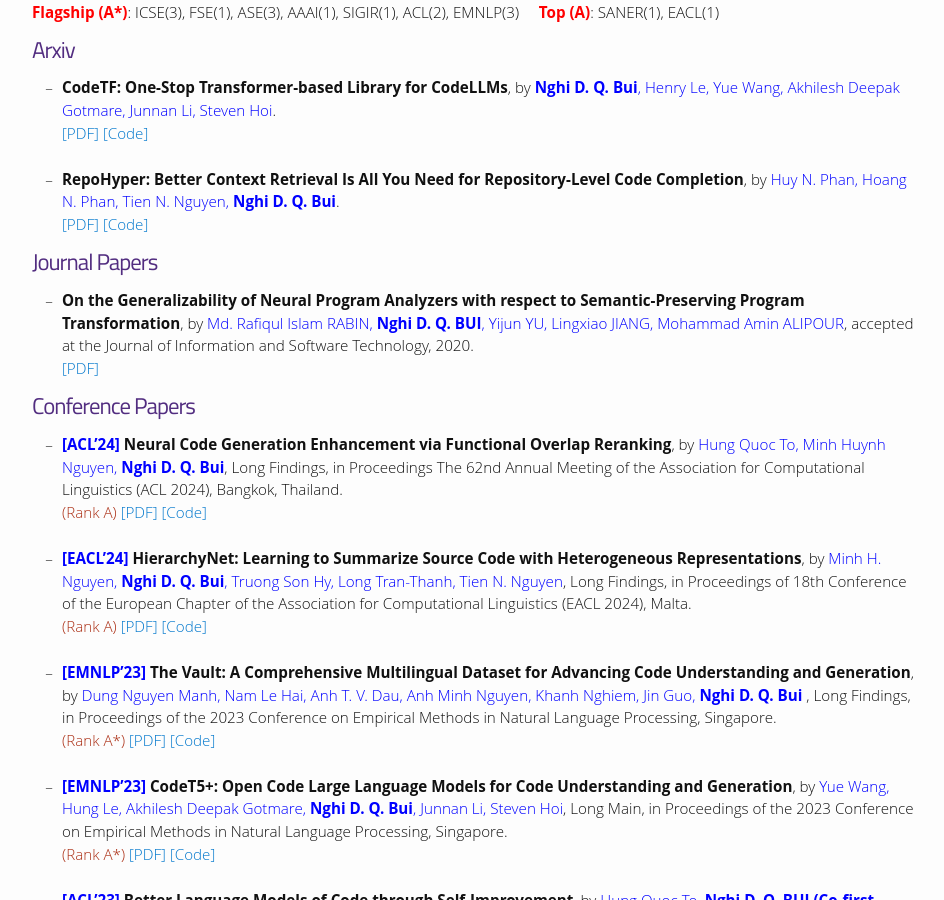
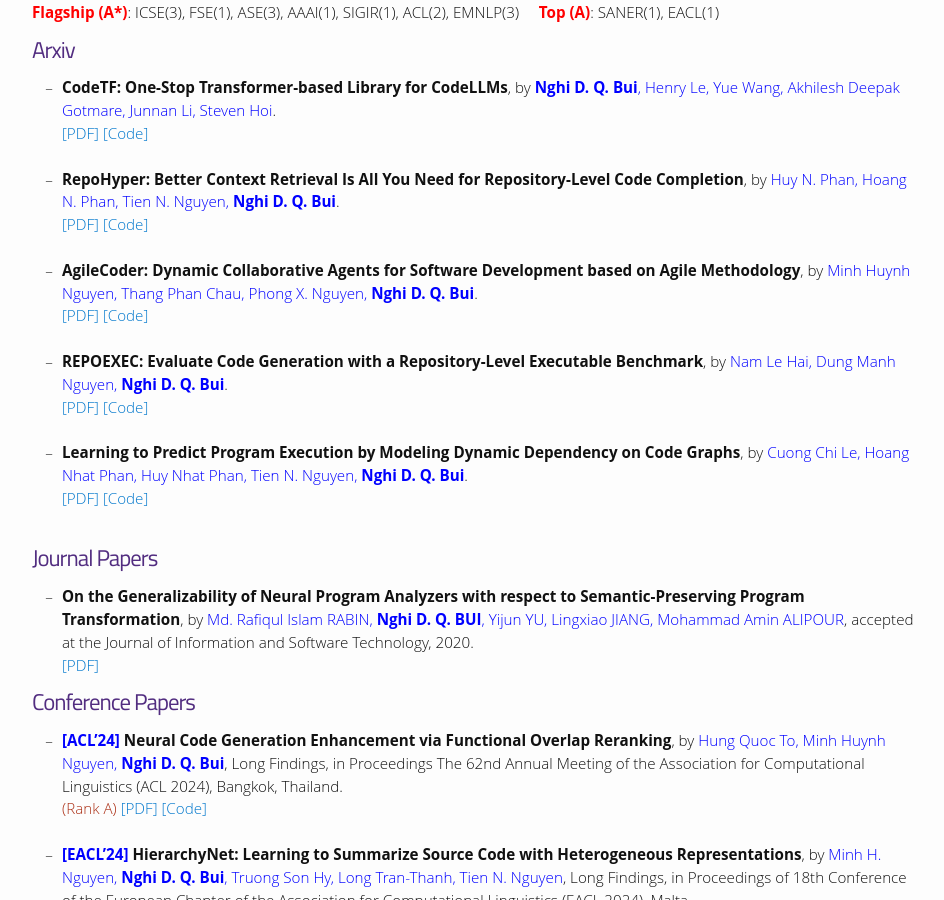
Before and after one commit to bdqnghi/bdqnghi.github.io, a Jekyll site: the page built from publications/publications.md, in a window 1280 px wide and 900 px high, scrolled down 309 px. Shown: the whole window, without its empty margins (163-1107 px from the left). Built offline with Jekyll 4.4.1, drawn with Linux system fonts in a browser that asks for light colours; nearby versions of some CDN libraries; some web fonts are replaced.

Commit message:
Update publications.md

```diff
--- a/publications/publications.md
+++ b/publications/publications.md
@@ -21,6 +21,22 @@
 - **RepoHyper: Better Context Retrieval Is All You Need for Repository-Level Code Completion**, by <span style="color:blue">Huy N. Phan, Hoang N. Phan, Tien N. Nguyen, **Nghi D. Q. Bui**</span>.
 <br>
 <a href="https://arxiv.org/abs/2403.06095" target="_blank"> [PDF]</a> <a href="https://github.com/FSoft-AI4Code/RepoHyper" target="_blank"> [Code]</a>
+<br>
+<br>
+- **AgileCoder: Dynamic Collaborative Agents for Software Development based on Agile Methodology**, by <span style="color:blue">Minh Huynh Nguyen, Thang Phan Chau, Phong X. Nguyen, **Nghi D. Q. Bui**</span>.
+<br>
+<a href="https://arxiv.org/abs/2406.11912" target="_blank"> [PDF]</a> <a href="https://github.com/FSoft-AI4Code/AgileCoder" target="_blank"> [Code]</a>
+<br>
+<br>
+- **REPOEXEC: Evaluate Code Generation with a Repository-Level Executable Benchmark**, by <span style="color:blue">Nam Le Hai, Dung Manh Nguyen, **Nghi D. Q. Bui**</span>.
+<br>
+<a href="https://arxiv.org/abs/2406.11927" target="_blank"> [PDF]</a> <a href="https://github.com/FSoft-AI4Code/RepoExec" target="_blank"> [Code]</a>
+<br>
+<br>
+- **Learning to Predict Program Execution by Modeling Dynamic Dependency on Code Graphs**, by <span style="color:blue">Cuong Chi Le, Hoang Nhat Phan, Huy Nhat Phan, Tien N. Nguyen, **Nghi D. Q. Bui**</span>.
+<br>
+<a href="https://arxiv.org/abs/2408.02816" target="_blank"> [PDF]</a> <a href="https://github.com/FSoft-AI4Code/CodeFlow" target="_blank"> [Code]</a>
+<br>
 <br>
 
 # Journal Papers
```
